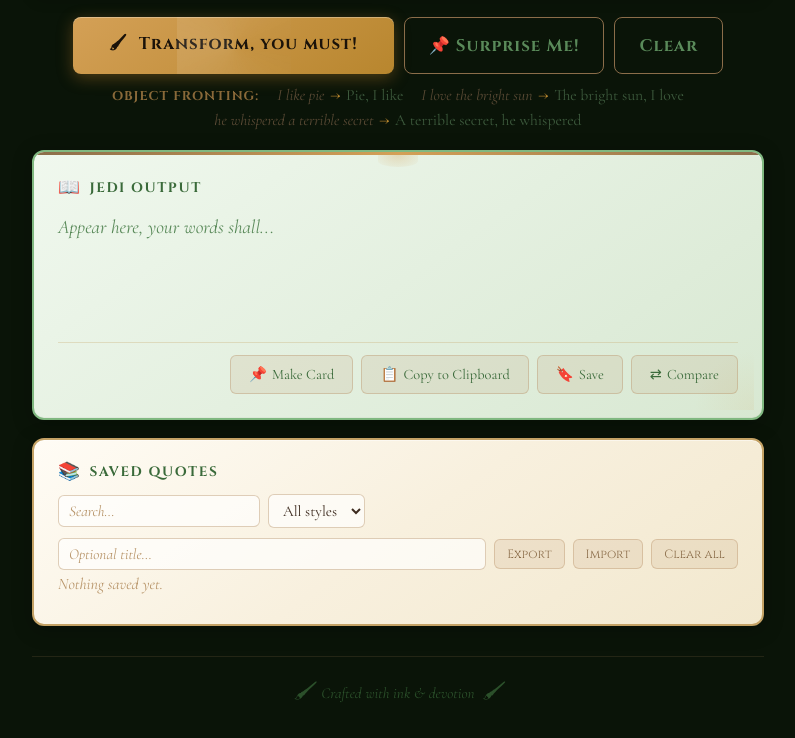
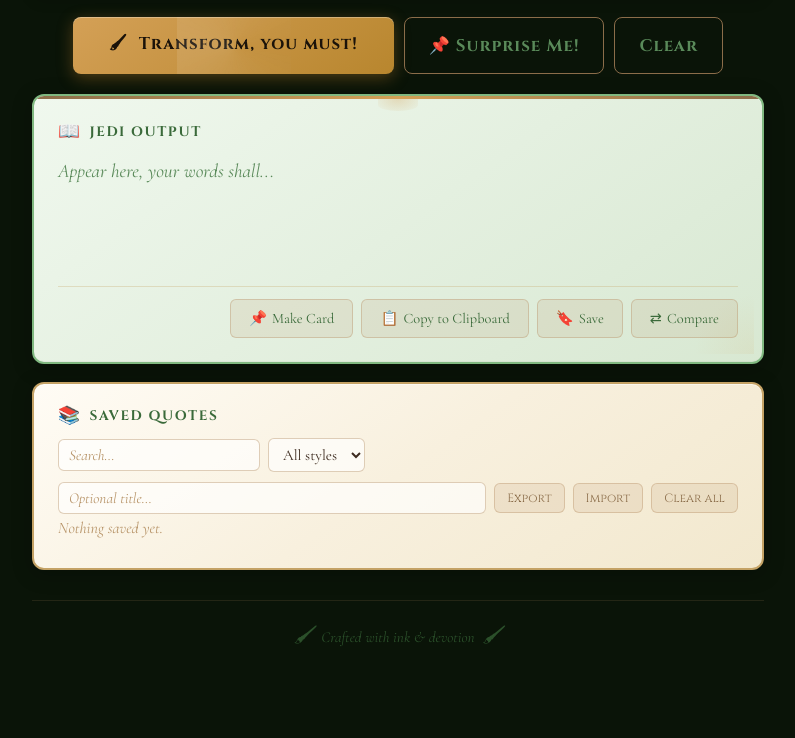
Before and after one commit to Cuber7649/shakespeare-repriser, a website: page yoda.html in a window 1280 px wide. Shown: the part 840-1578 px from the top of the page, without its empty margins (242-1037 px from the left). After the commit the page ends 1534 px from the top, so only its background shows below. Drawn offline with nearby package versions, Linux system fonts and the light colour scheme; a web font is replaced by a local one.

Commit message:
Remove the Yoda-only object-fronting hint
The examples line between the button row and the Jedi Output card existed only
on yoda.html, so the page did not match the other style pages. Drop the markup
and its unused .examples rules; the dashboard never included it, so index.html
rebuilds unchanged.

```diff
--- a/yoda.html
+++ b/yoda.html
@@ -250,46 +250,6 @@
   @keyframes btnSparkle {
     from { transform: rotate(0deg); }
     to { transform: rotate(360deg); }
-  }
-
-  /* ====== EXAMPLES HINT ====== */
-  .examples {
-    display: flex;
-    flex-wrap: wrap;
-    gap: 6px 18px;
-    justify-content: center;
-    align-items: baseline;
-    margin: -8px 0 20px;
-    font-family: 'Cormorant Garamond', serif;
-    font-size: 0.98rem;
-    color: #6b5335;
-  }
-
-  .ex-label {
-    font-family: 'Cinzel', serif;
-    font-weight: 700;
-    font-size: 0.8rem;
-    letter-spacing: 0.08em;
-    text-transform: uppercase;
-    color: #8a6a3a;
-  }
-
-  .ex {
-    white-space: nowrap;
-  }
-
-  .ex-in {
-    font-style: italic;
-    color: #5a4a35;
-  }
-
-  .ex-arrow {
-    color: #b8862e;
-    padding: 0 2px;
-  }
-
-  .ex-out {
-    color: #3d5a3d;
   }
 
   /* ====== OUTPUT CARD ====== */
@@ -1077,13 +1037,6 @@
     <button class="btn btn-secondary" onclick="clearAll()">
       Clear
     </button>
-  </div>
-
-  <div class="examples" aria-label="Object-fronting examples">
-    <span class="ex-label">Object fronting:</span>
-    <span class="ex"><span class="ex-in">I like pie</span> <span class="ex-arrow">&rarr;</span> <span class="ex-out">Pie, I like</span></span>
-    <span class="ex"><span class="ex-in">I love the bright sun</span> <span class="ex-arrow">&rarr;</span> <span class="ex-out">The bright sun, I love</span></span>
-    <span class="ex"><span class="ex-in">he whispered a terrible secret</span> <span class="ex-arrow">&rarr;</span> <span class="ex-out">A terrible secret, he whispered</span></span>
   </div>
 
   <div class="output-card">
```
